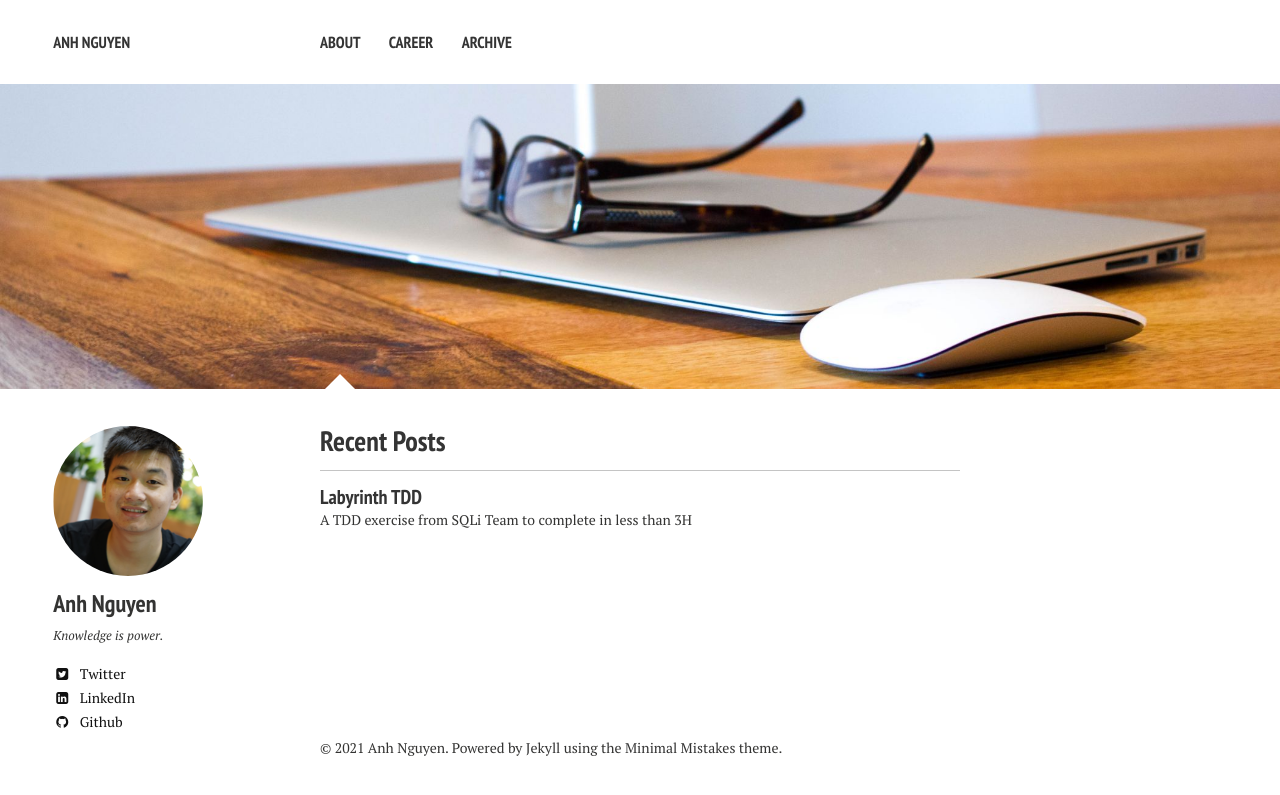
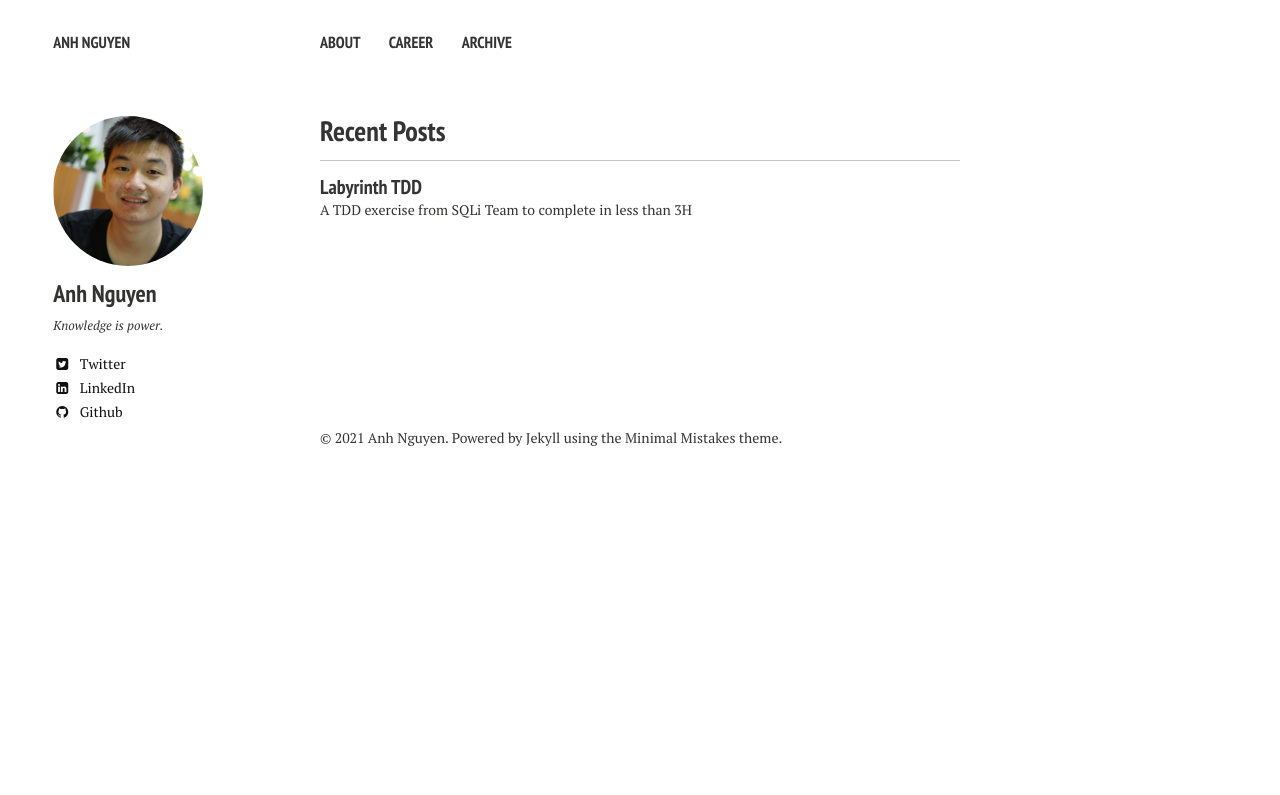
Before and after one commit to anhnc55/anhnc55.github.io, a Jekyll site: the page built from index.md, in a window 1280 px wide. Shown: the top 795 px of the page. Built offline with Jekyll 4.4.1, drawn with Linux system fonts in a browser that asks for light colours; nearby versions of some CDN libraries.

Commit message:
update home.html

```diff
--- a/_config.yml
+++ b/_config.yml
@@ -2,7 +2,7 @@
 
 title:            Anh Nguyen
 locale:           en_US
-url:              https://anhnc55.github.io
+url:              https://anhnc.me
 
 
 # Jekyll configuration
--- a/_layouts/home.html
+++ b/_layouts/home.html
@@ -12,21 +12,6 @@
 {% include _browser-upgrade.html %}
 
 {% include _navigation.html %}
-
-{% if page.image.feature %}
-  <div class="image-wrap">
-  <img src=
-    {% if page.image.feature contains 'http' %}
-      "{{ page.image.feature }}"
-    {% else %}
-      "{{ site.url }}/images/{{ page.image.feature }}"
-    {% endif %}
-  alt="{{ page.title }} feature image">
-  {% if page.image.credit %}
-    <span class="image-credit">Photo Credit: <a href="{{ page.image.creditlink }}">{{ page.image.credit }}</a></span>
-  {% endif %}
-  </div><!-- /.image-wrap -->
-{% endif %}
 
 <div id="main" role="main">
   <div class="article-author-side">
```
